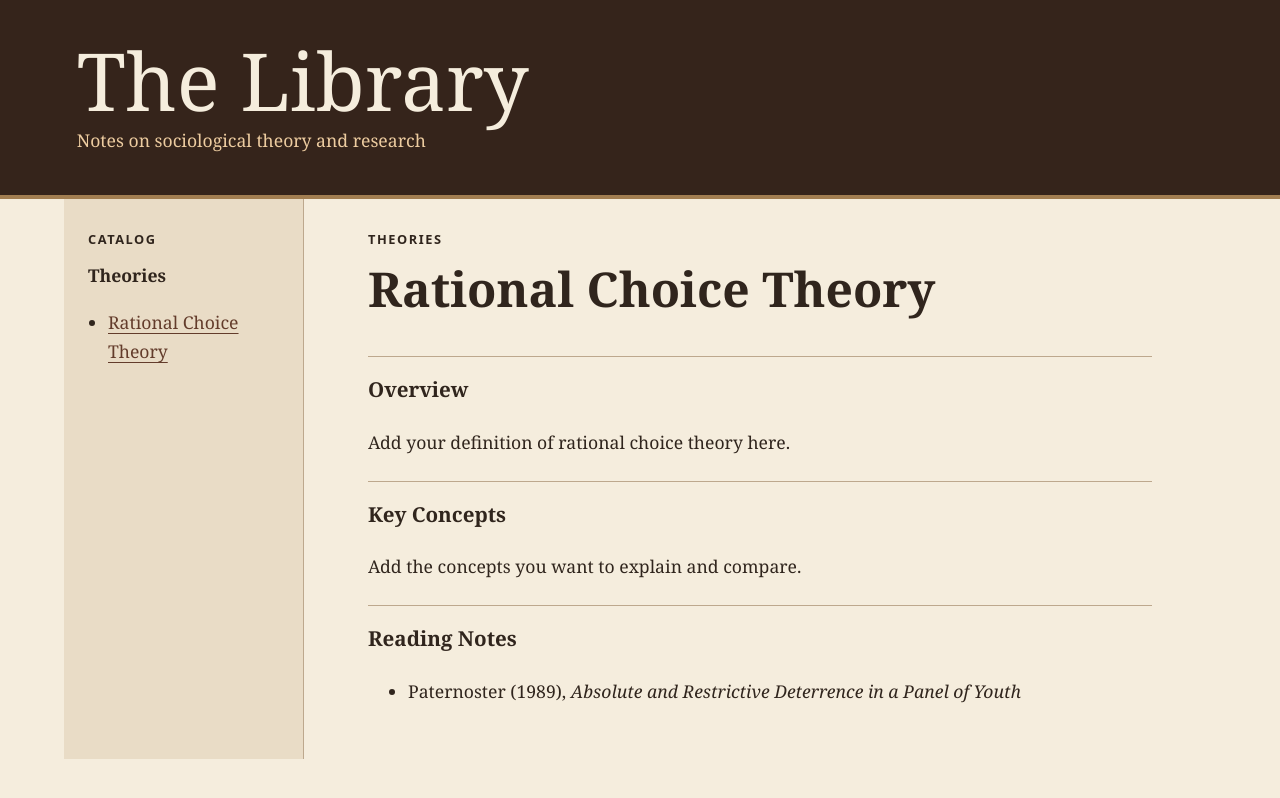
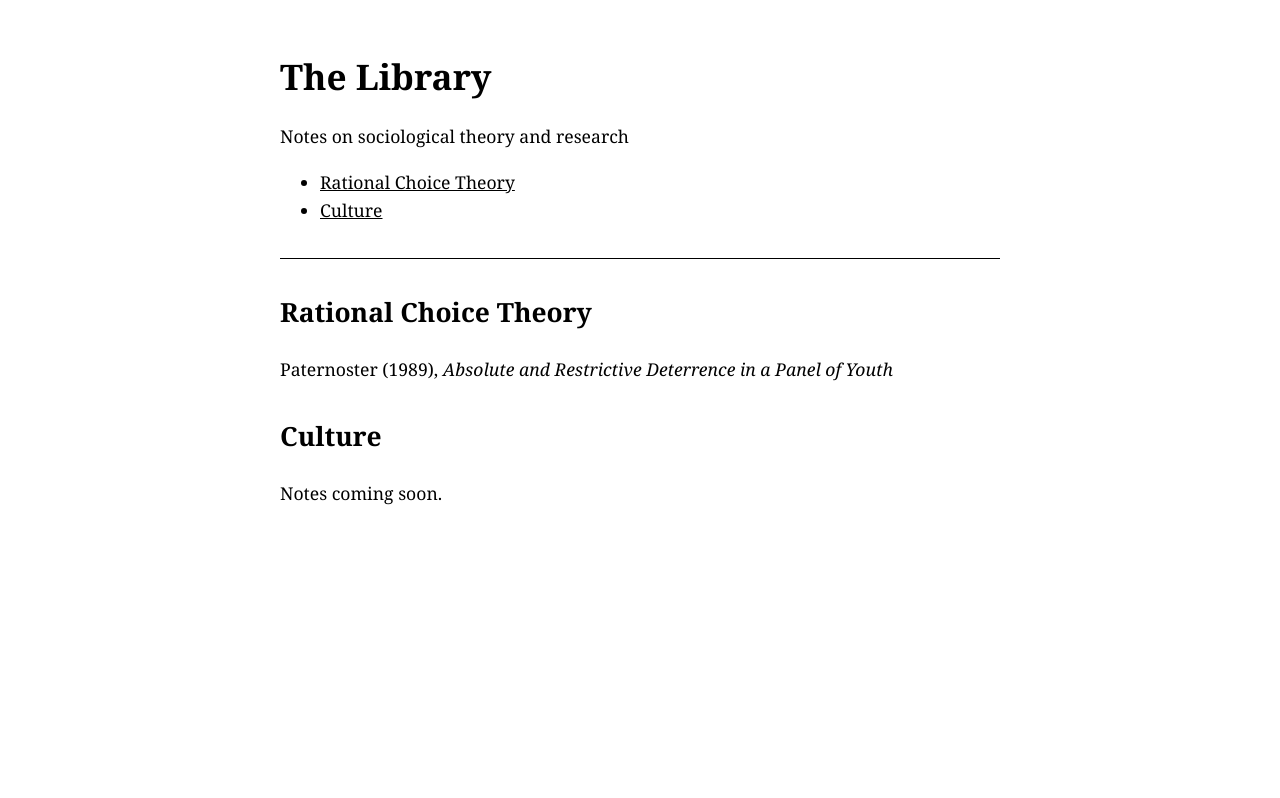
Before and after one commit to junjlintw/library, a plain HTML site: page index.html in a window 1280 px wide. Drawn offline with Linux system fonts and the light colour scheme.

Commit message:
Update index.html

```diff
--- a/index.html
+++ b/index.html
@@ -5,113 +5,48 @@
   <meta name="viewport" content="width=device-width, initial-scale=1">
   <title>The Library</title>
   <style>
-    :root {
-      --paper: #f5eddd;
-      --ink: #30251d;
-      --wood: #35241b;
-      --brass: #edcca0;
-      --rule: #bda88d;
+    body {
+      max-width: 720px;
+      margin: 3rem auto;
+      padding: 0 1.25rem;
+      background: white;
+      color: black;
+      font: 1.1rem/1.6 Georgia, serif;
     }
 
-    * { box-sizing: border-box; }
-
-    body {
-      margin: 0;
-      background: var(--paper);
-      color: var(--ink);
-      font: 1.1rem/1.65 Georgia, serif;
+    header {
+      border-bottom: 1px solid black;
+      padding-bottom: 1rem;
     }
 
-    .masthead {
-      padding: 2.5rem clamp(1.25rem, 6vw, 5rem);
-      background: var(--wood);
-      color: var(--paper);
-      border-bottom: 4px solid #a27e51;
-    }
-
-    h1, h2, h3, p { margin-top: 0; }
-
-    h1 {
-      margin-bottom: .4rem;
-      font-size: clamp(3rem, 7vw, 5rem);
-      font-weight: normal;
-      line-height: 1;
-    }
-
-    .masthead p { margin-bottom: 0; color: var(--brass); }
-
-    .layout {
-      display: grid;
-      grid-template-columns: 15rem minmax(0, 1fr);
-      max-width: 72rem;
-      margin: 0 auto;
-      min-height: 70vh;
-    }
-
-    nav {
-      padding: 2rem 1.5rem;
-      background: #e9dcc6;
-      border-right: 1px solid var(--rule);
-    }
-
-    nav h2, .category {
-      margin-bottom: .75rem;
-      font: 700 .8rem/1.4 system-ui, sans-serif;
-      letter-spacing: .12em;
-      text-transform: uppercase;
-    }
-
-    nav ul { padding-left: 1.25rem; }
-    a { color: #633c2b; text-underline-offset: .2em; }
-
-    article { padding: 2rem clamp(1.25rem, 5vw, 4rem); }
-    article h2 { font-size: clamp(2rem, 5vw, 3rem); line-height: 1.15; }
-    section { border-top: 1px solid var(--rule); padding-top: 1rem; }
-    section + section { margin-top: 1.5rem; }
-
-    @media (max-width: 640px) {
-      .layout { grid-template-columns: 1fr; }
-      nav { border-right: 0; border-bottom: 1px solid var(--rule); }
-    }
+    h1 { margin: 0; }
+    a { color: inherit; }
+    section { margin-top: 2rem; }
   </style>
 </head>
 <body>
-  <header class="masthead">
+  <header>
     <h1>The Library</h1>
     <p>Notes on sociological theory and research</p>
+    <nav aria-label="Catalog">
+      <ul>
+        <li><a href="#rct">Rational Choice Theory</a></li>
+        <li><a href="#culture">Culture</a></li>
+      </ul>
+    </nav>
   </header>
 
-  <main class="layout">
-    <nav aria-labelledby="catalog">
-      <h2 id="catalog">Catalog</h2>
-      <strong>Theories</strong>
-      <ul>
-        <li><a href="#rational-choice">Rational Choice Theory</a></li>
-      </ul>
-    </nav>
+  <main>
+    <section id="rct">
+      <h2>Rational Choice Theory</h2>
+      <p>Paternoster (1989), <cite>Absolute and Restrictive Deterrence
+        in a Panel of Youth</cite></p>
+    </section>
 
-    <article id="rational-choice">
-      <p class="category">Theories</p>
-      <h2>Rational Choice Theory</h2>
-
-      <section>
-        <h3>Overview</h3>
-        <p>Add your definition of rational choice theory here.</p>
-      </section>
-
-      <section>
-        <h3>Key Concepts</h3>
-        <p>Add the concepts you want to explain and compare.</p>
-      </section>
-
-      <section>
-        <h3>Reading Notes</h3>
-        <ul>
-          <li>Paternoster (1989), <cite>Absolute and Restrictive
-            Deterrence in a Panel of Youth</cite></li>
-        </ul>
-      </section>
-    </article>
+    <section id="culture">
+      <h2>Culture</h2>
+      <p>Notes coming soon.</p>
+    </section>
   </main>
 </body>
 </html>
```
